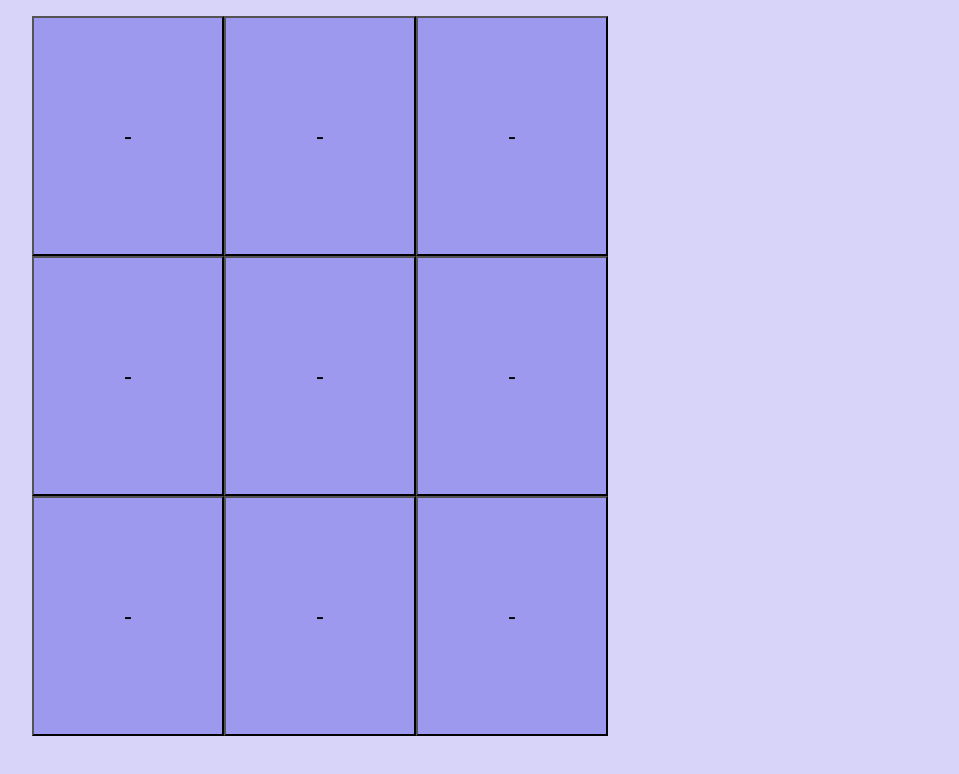
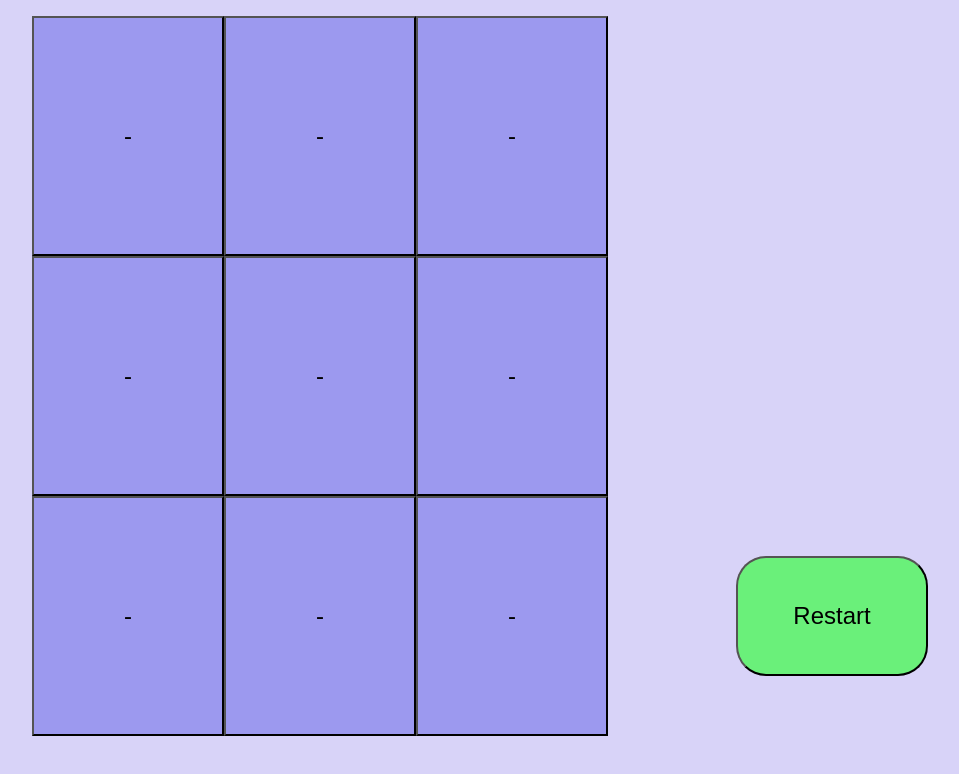
Before and after one commit to Krish-Makwana-1205/Tic-tac-toe-host-AI-, a plain HTML site: page Tic-tac-toe-AI.html in a window 1280 px wide. Shown: the top 774 px of the page, without its empty margins (232-1191 px from the left). Drawn offline with Linux system fonts and the light colour scheme.

Commit message:
Working improved website up

```diff
--- a/AIscript.js
+++ b/AIscript.js
@@ -132,6 +132,32 @@ function disable_all(){
         bools[i] = true;
     }
 }
+function enable(){
+    for(let i = 0; i < 9; i++){
+        bools[i] = false;
+    }
+    count = 0;
+    toggle = false;
+    b1.innerHTML = '-';
+    b2.innerHTML = '-';
+    b3.innerHTML = '-';
+    b4.innerHTML = '-';
+    b5.innerHTML = '-';
+    b6.innerHTML = '-';
+    b7.innerHTML = '-';
+    b8.innerHTML = '-';
+    b9.innerHTML = '-';
+    b2.style.backgroundColor = 'rgba(32, 32, 219, 0.324)';
+    b3.style.backgroundColor = 'rgba(32, 32, 219, 0.324)';
+    b4.style.backgroundColor = 'rgba(32, 32, 219, 0.324)';
+    b5.style.backgroundColor = 'rgba(32, 32, 219, 0.324)';
+    b6.style.backgroundColor = 'rgba(32, 32, 219, 0.324)';
+    b7.style.backgroundColor = 'rgba(32, 32, 219, 0.324)';
+    b8.style.backgroundColor = 'rgba(32, 32, 219, 0.324)';
+    b9.style.backgroundColor = 'rgba(32, 32, 219, 0.324)';
+    b1.style.backgroundColor = 'rgba(32, 32, 219, 0.324)';
+    result.innerText = "";
+}
 function nums(event){
     if(event.target == b1){
         return 1;
@@ -196,7 +222,6 @@ function bot_plays(){
     if(prev != null){
         prev.style.backgroundColor = 'rgba(32, 32, 219, 0.324)';
     }
-    console.log("Running");
     temp.style.backgroundColor = 'rgba(59, 227, 30, 0.731)';
     prev = temp;
     temp.innerHTML = 'O';
--- a/Tic-tac-roe-styles.css
+++ b/Tic-tac-roe-styles.css
@@ -26,3 +26,7 @@ button:disabled{
 #result{
     font-size: x-large;
 }
+#play{
+    background-color: rgb(106, 240, 122);
+    border-radius: 30px;
+}
--- a/Tic-tac-toe-AI.html
+++ b/Tic-tac-toe-AI.html
@@ -24,6 +24,7 @@
         <button id="b8" style="width:15vw; height:30vh;" onclick="change(event)">-</button>
         <button id="b9" style="width:15vw; height:30vh;" onclick="change(event)">-</button>
         <div></div>
+        <button id="play" style="width:15vw; height:15vh;" onclick="enable()">Restart</button>
     </div>
     <script src="AIscript.js"></script>
 </body>
```
